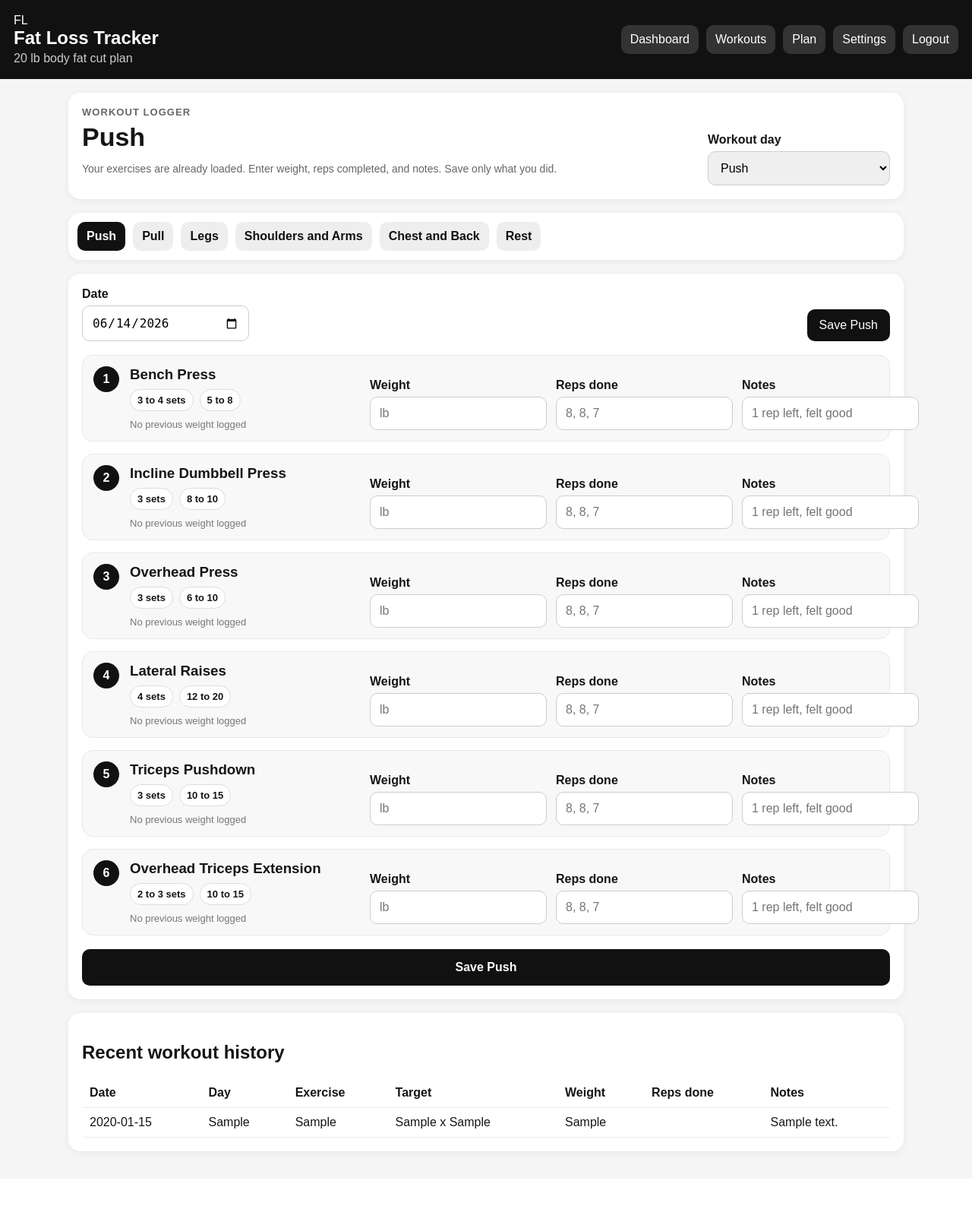
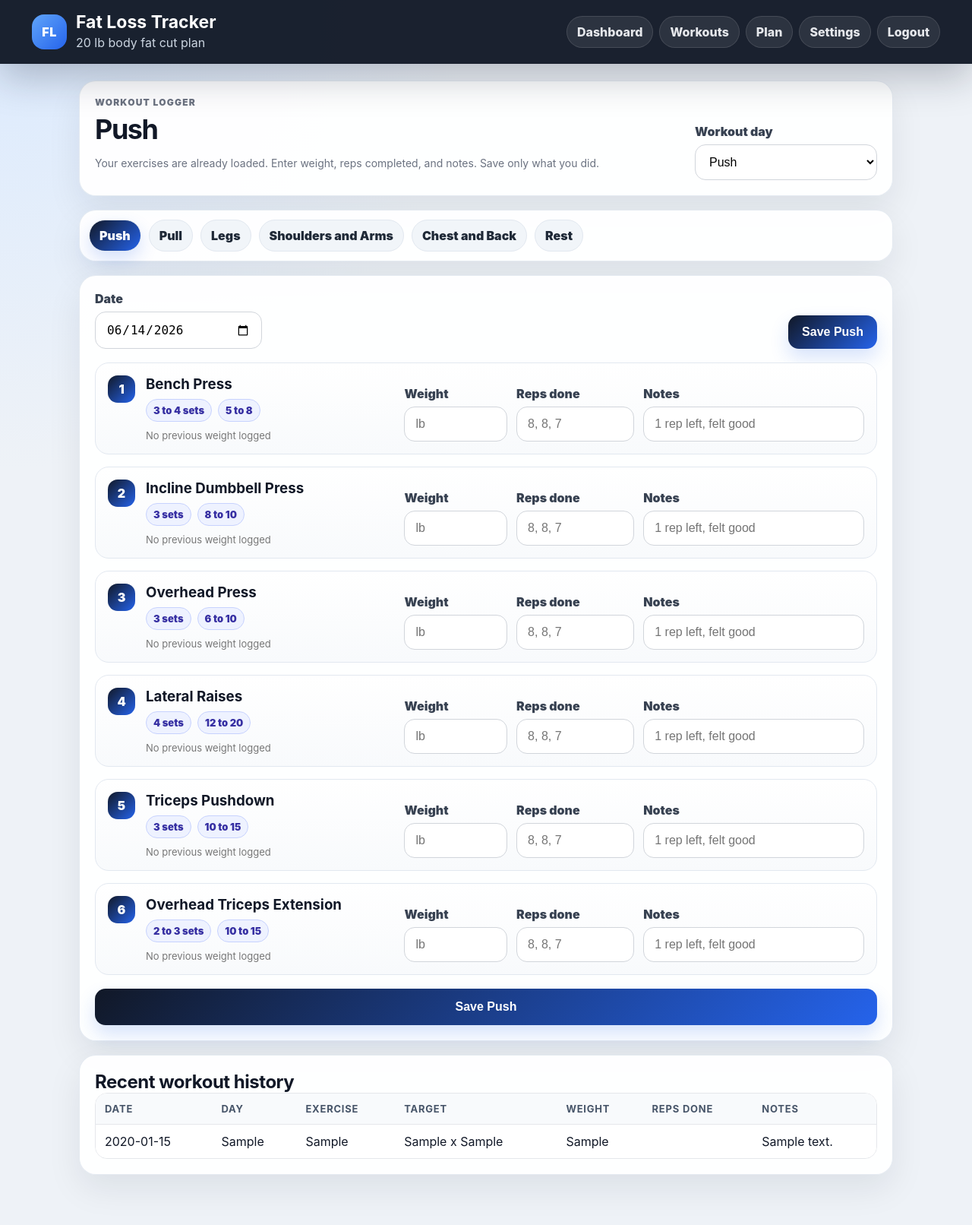
Before and after one commit to bwadams1998/Fat-Loss-Tracker, a Flask app: page /workouts in a window 1280 px wide. Shown: the whole page at 76% size. Before the commit the page ends 1521 px from the top, so only its background shows below. Run offline with Flask 3, Linux system fonts and the light colour scheme; the visitor is signed in with stand-in values (Sample User, id 1); tables that the repository leaves empty hold one stand-in row (values such as "Sample post").

Commit message:
Add files via upload

```diff
--- a/static/style.css
+++ b/static/style.css
@@ -1,71 +1,182 @@
-:root { font-family: Arial, sans-serif; color: #151515; background: #f5f5f5; }
-body { margin: 0; }
-header { background: #111; color: white; padding: 18px; display: flex; justify-content: space-between; gap: 16px; align-items: center; flex-wrap: wrap; }
-h1 { margin: 0; font-size: 24px; }
-header p { margin: 4px 0 0; color: #ccc; }
-nav { display: flex; gap: 10px; flex-wrap: wrap; }
-nav a { color: white; text-decoration: none; background: #333; padding: 10px 12px; border-radius: 10px; }
-main { max-width: 1100px; margin: 0 auto; padding: 18px; }
-.card { background: white; border-radius: 16px; padding: 18px; margin-bottom: 18px; box-shadow: 0 2px 10px rgba(0,0,0,.06); }
-.narrow { max-width: 420px; margin: 40px auto; }
-.stats { display: grid; grid-template-columns: repeat(4, 1fr); gap: 14px; }
+:root {
+  font-family: Inter, ui-sans-serif, system-ui, -apple-system, BlinkMacSystemFont, "Segoe UI", sans-serif;
+  color: #111827;
+  background: #eef2f7;
+  --bg: #eef2f7;
+  --panel: #ffffff;
+  --ink: #111827;
+  --muted: #6b7280;
+  --line: #e5e7eb;
+  --dark: #111827;
+  --soft: #f8fafc;
+  --accent: #2563eb;
+  --accent-soft: #dbeafe;
+  --good: #16a34a;
+}
+* { box-sizing: border-box; }
+body { margin: 0; background: radial-gradient(circle at top left, #dbeafe, transparent 30%), var(--bg); }
+.app-header {
+  background: rgba(17, 24, 39, .96);
+  color: white;
+  padding: 18px clamp(16px, 4vw, 42px);
+  display: flex;
+  justify-content: space-between;
+  gap: 18px;
+  align-items: center;
+  flex-wrap: wrap;
+  position: sticky;
+  top: 0;
+  z-index: 10;
+  box-shadow: 0 18px 50px rgba(15, 23, 42, .25);
+}
+.brand-block { display: flex; align-items: center; gap: 12px; }
+.brand-mark {
+  width: 46px; height: 46px; border-radius: 16px;
+  display: grid; place-items: center;
+  background: linear-gradient(135deg, #60a5fa, #2563eb);
+  color: white; font-weight: 900; letter-spacing: .03em;
+}
+h1 { margin: 0; font-size: 23px; line-height: 1; }
+.app-header p { margin: 5px 0 0; color: #cbd5e1; }
+.top-nav { display: flex; gap: 8px; flex-wrap: wrap; }
+.top-nav a {
+  color: #e5e7eb;
+  text-decoration: none;
+  background: rgba(255,255,255,.08);
+  border: 1px solid rgba(255,255,255,.12);
+  padding: 10px 13px;
+  border-radius: 999px;
+  font-weight: 800;
+  transition: .18s ease;
+}
+.top-nav a:hover { background: white; color: var(--dark); transform: translateY(-1px); }
+main { max-width: 1120px; margin: 0 auto; padding: 22px clamp(14px, 3vw, 24px) 48px; }
+.card, .stat-card, .hero-panel {
+  background: rgba(255,255,255,.94);
+  border: 1px solid rgba(226, 232, 240, .9);
+  border-radius: 22px;
+  padding: 20px;
+  margin-bottom: 18px;
+  box-shadow: 0 18px 45px rgba(15, 23, 42, .08);
+}
+.elevated-card { box-shadow: 0 24px 60px rgba(15, 23, 42, .10); }
+.narrow { max-width: 430px; margin: 42px auto; }
+.hero-panel {
+  display: grid;
+  grid-template-columns: 1.6fr .8fr;
+  gap: 22px;
+  align-items: end;
+  background: linear-gradient(135deg, #111827, #1e3a8a);
+  color: white;
+  overflow: hidden;
+  position: relative;
+}
+.hero-panel:after {
+  content: "";
+  position: absolute;
+  width: 240px; height: 240px;
+  border-radius: 50%;
+  background: rgba(255,255,255,.08);
+  right: -80px; top: -90px;
+}
+.hero-panel h2 { margin: 0 0 8px; font-size: clamp(28px, 5vw, 46px); letter-spacing: -.04em; }
+.hero-panel p { margin: 0; color: #dbeafe; }
+.hero-goal { position: relative; z-index: 1; background: rgba(255,255,255,.10); border: 1px solid rgba(255,255,255,.15); border-radius: 18px; padding: 16px; }
+.hero-goal span { color: #bfdbfe; font-weight: 800; font-size: 13px; text-transform: uppercase; letter-spacing: .08em; }
+.hero-goal strong { display: block; font-size: 38px; margin: 8px 0 10px; }
+.stats { display: grid; grid-template-columns: repeat(4, 1fr); gap: 14px; margin-bottom: 18px; }
 .stats .card { margin-bottom: 0; }
-.stats span { display: block; color: #666; font-size: 14px; }
-.stats strong { display: block; font-size: 28px; margin-top: 8px; }
+.stat-card { margin-bottom: 0; min-height: 130px; display: flex; flex-direction: column; justify-content: space-between; }
+.stat-card span, .stats span { display: block; color: var(--muted); font-size: 13px; font-weight: 900; text-transform: uppercase; letter-spacing: .06em; }
+.stat-card strong, .stats strong { display: block; font-size: clamp(28px, 4vw, 38px); margin-top: 8px; letter-spacing: -.04em; }
+.stat-card small { color: var(--muted); font-weight: 800; }
+.progress-grid { display: grid; grid-template-columns: repeat(3, 1fr); gap: 14px; }
+.progress-card { margin-bottom: 18px; }
+.progress-head, .section-title, .log-header, .workout-hero { display: flex; justify-content: space-between; align-items: end; gap: 16px; }
+.progress-head span { color: var(--muted); font-weight: 900; text-transform: uppercase; letter-spacing: .06em; font-size: 13px; }
+.progress-head strong { font-size: 15px; }
+.progress { height: 12px; border-radius: 999px; background: #e5e7eb; overflow: hidden; margin-top: 12px; }
+.progress span { display: block; height: 100%; border-radius: inherit; background: linear-gradient(90deg, var(--accent), #22c55e); min-width: 0; }
+.eyebrow { margin: 0 0 6px; color: var(--muted); font-size: 12px; text-transform: uppercase; letter-spacing: .10em; font-weight: 900; }
+.hero-panel .eyebrow { color: #93c5fd; }
+.section-title { margin-bottom: 16px; }
+.section-title h2, .card h2 { margin: 0; letter-spacing: -.02em; }
+.pill { background: var(--accent-soft); color: #1d4ed8; border-radius: 999px; padding: 8px 11px; font-weight: 900; font-size: 13px; }
 .form-grid, .grid { display: grid; grid-template-columns: repeat(3, 1fr); gap: 14px; }
 .grid { grid-template-columns: 1fr; }
-label { display: grid; gap: 6px; font-weight: 700; }
-input, select { padding: 12px; border: 1px solid #ccc; border-radius: 10px; font-size: 16px; }
-button { border: 0; border-radius: 10px; padding: 12px 16px; background: #111; color: white; font-size: 16px; cursor: pointer; align-self: end; }
+label { display: grid; gap: 7px; font-weight: 900; color: #374151; }
+input, select {
+  width: 100%;
+  padding: 13px 14px;
+  border: 1px solid #d1d5db;
+  border-radius: 14px;
+  font-size: 16px;
+  background: white;
+  outline: none;
+  transition: .15s ease;
+}
+input:focus, select:focus { border-color: var(--accent); box-shadow: 0 0 0 4px rgba(37, 99, 235, .12); }
+button {
+  border: 0;
+  border-radius: 14px;
+  padding: 13px 18px;
+  background: linear-gradient(135deg, #111827, #2563eb);
+  color: white;
+  font-size: 16px;
+  font-weight: 900;
+  cursor: pointer;
+  align-self: end;
+  box-shadow: 0 12px 24px rgba(37,99,235,.18);
+}
+button:hover { filter: brightness(1.05); transform: translateY(-1px); }
 .wide { grid-column: span 2; }
-.table-wrap { overflow-x: auto; }
-table { width: 100%; border-collapse: collapse; }
-th, td { padding: 10px; border-bottom: 1px solid #eee; text-align: left; }
-.alert { background: #ffe8e8; padding: 12px; border-radius: 12px; margin-bottom: 16px; }
-.small { color: #666; font-size: 14px; }
+.table-wrap { overflow-x: auto; border: 1px solid var(--line); border-radius: 16px; }
+table { width: 100%; border-collapse: collapse; background: white; }
+th, td { padding: 12px; border-bottom: 1px solid var(--line); text-align: left; white-space: nowrap; }
+th { background: #f8fafc; color: #475569; font-size: 13px; text-transform: uppercase; letter-spacing: .06em; }
+tr:last-child td { border-bottom: 0; }
+.alert { background: #fff7ed; color: #9a3412; border: 1px solid #fed7aa; padding: 13px; border-radius: 16px; margin-bottom: 16px; font-weight: 800; }
+.small { color: var(--muted); font-size: 14px; }
 .plan-grid { display: grid; grid-template-columns: repeat(7, 1fr); gap: 12px; }
-.plan-grid div { background: #f2f2f2; border-radius: 12px; padding: 14px; }
-.plan-grid span { display: block; margin-top: 8px; }
-@media (max-width: 800px) {
-  header { display: block; }
-  nav { margin-top: 14px; }
-  .stats, .form-grid, .plan-grid { grid-template-columns: 1fr; }
-  .wide { grid-column: auto; }
-}
+.plan-grid div { background: #f8fafc; border: 1px solid var(--line); border-radius: 16px; padding: 14px; }
+.plan-grid span { display: block; margin-top: 8px; color: var(--muted); }
 .day-tabs { display: flex; gap: 10px; flex-wrap: wrap; margin-top: 14px; }
-.tab { text-decoration: none; color: #111; background: #eee; padding: 10px 12px; border-radius: 10px; font-weight: 700; }
-.tab.active { background: #111; color: white; }
+.tab { text-decoration: none; color: #1f2937; background: #f1f5f9; border: 1px solid #e2e8f0; padding: 10px 13px; border-radius: 999px; font-weight: 900; }
+.tab.active { background: linear-gradient(135deg, #111827, #2563eb); color: white; box-shadow: 0 10px 22px rgba(37,99,235,.18); }
 .date-row { max-width: 240px; margin-bottom: 16px; }
 .exercise-list { display: grid; gap: 14px; }
-.exercise-card { display: grid; grid-template-columns: 1.4fr .7fr 1fr; gap: 14px; align-items: end; background: #f7f7f7; border-radius: 14px; padding: 14px; }
+.exercise-card { display: grid; grid-template-columns: 1.4fr .7fr 1fr; gap: 14px; align-items: end; background: #f8fafc; border-radius: 18px; padding: 16px; border: 1px solid #e2e8f0; }
 .exercise-card h3 { margin: 0 0 6px; }
 .save-workout { margin-top: 16px; }
-@media (max-width: 800px) {
-  .exercise-card { grid-template-columns: 1fr; }
-}
-
-/* Preset workout logger */
-.workout-hero { display: flex; justify-content: space-between; align-items: end; gap: 18px; }
-.eyebrow { margin: 0 0 6px; color: #666; font-size: 13px; text-transform: uppercase; letter-spacing: .08em; font-weight: 800; }
-.workout-hero h2 { margin: 0 0 8px; font-size: 34px; }
+.workout-hero { margin-bottom: 18px; }
+.workout-hero h2 { margin: 0 0 8px; font-size: 36px; letter-spacing: -.04em; }
 .quick-day-picker { min-width: 240px; }
 .day-strip-card { padding: 12px; }
 .workout-tabs { margin-top: 0; }
-.log-header { display: flex; justify-content: space-between; align-items: end; gap: 16px; margin-bottom: 18px; }
+.log-header { margin-bottom: 18px; }
 .log-header label { max-width: 220px; width: 100%; }
 .preset-list { gap: 16px; }
-.preset-card { grid-template-columns: 1.2fr 1.8fr; background: #f8f8f8; border: 1px solid #e8e8e8; }
+.preset-card { grid-template-columns: 1.15fr 1.85fr; background: linear-gradient(180deg, #ffffff, #f8fafc); }
 .exercise-main { display: flex; gap: 14px; align-items: flex-start; }
-.exercise-number { width: 34px; height: 34px; border-radius: 50%; background: #111; color: white; display: grid; place-items: center; font-weight: 800; flex: 0 0 34px; }
+.exercise-number { width: 36px; height: 36px; border-radius: 13px; background: linear-gradient(135deg, #111827, #2563eb); color: white; display: grid; place-items: center; font-weight: 900; flex: 0 0 36px; }
 .target-row { display: flex; gap: 8px; flex-wrap: wrap; margin-top: 8px; }
-.target-row span { background: white; border: 1px solid #ddd; padding: 6px 9px; border-radius: 999px; font-size: 13px; font-weight: 800; }
-.last-line { margin: 10px 0 0; font-size: 13px; color: #333; }
+.target-row span { background: #eef2ff; color: #3730a3; border: 1px solid #c7d2fe; padding: 6px 9px; border-radius: 999px; font-size: 13px; font-weight: 900; }
+.last-line { margin: 10px 0 0; font-size: 13px; color: #334155; }
 .muted { color: #777; }
 .log-fields { display: grid; grid-template-columns: .7fr .8fr 1.5fr; gap: 12px; align-items: end; }
 .notes-field { min-width: 180px; }
-.bottom-save { width: 100%; margin-top: 18px; padding: 15px 18px; font-weight: 800; }
-@media (max-width: 850px) {
-  .workout-hero, .log-header { display: grid; }
+.bottom-save { width: 100%; margin-top: 18px; padding: 15px 18px; }
+@media (max-width: 900px) {
+  .hero-panel, .stats, .progress-grid { grid-template-columns: 1fr; }
+  .workout-hero, .log-header, .progress-head, .section-title { display: grid; }
   .quick-day-picker, .log-header label { min-width: 0; max-width: none; }
-  .preset-card, .log-fields { grid-template-columns: 1fr; }
+  .preset-card, .log-fields, .exercise-card { grid-template-columns: 1fr; }
 }
+@media (max-width: 800px) {
+  .app-header { position: static; }
+  .top-nav { width: 100%; display: grid; grid-template-columns: repeat(2, 1fr); }
+  .top-nav a { text-align: center; }
+  .form-grid, .plan-grid { grid-template-columns: 1fr; }
+  .wide { grid-column: auto; }
+  main { padding-top: 16px; }
+}
```
